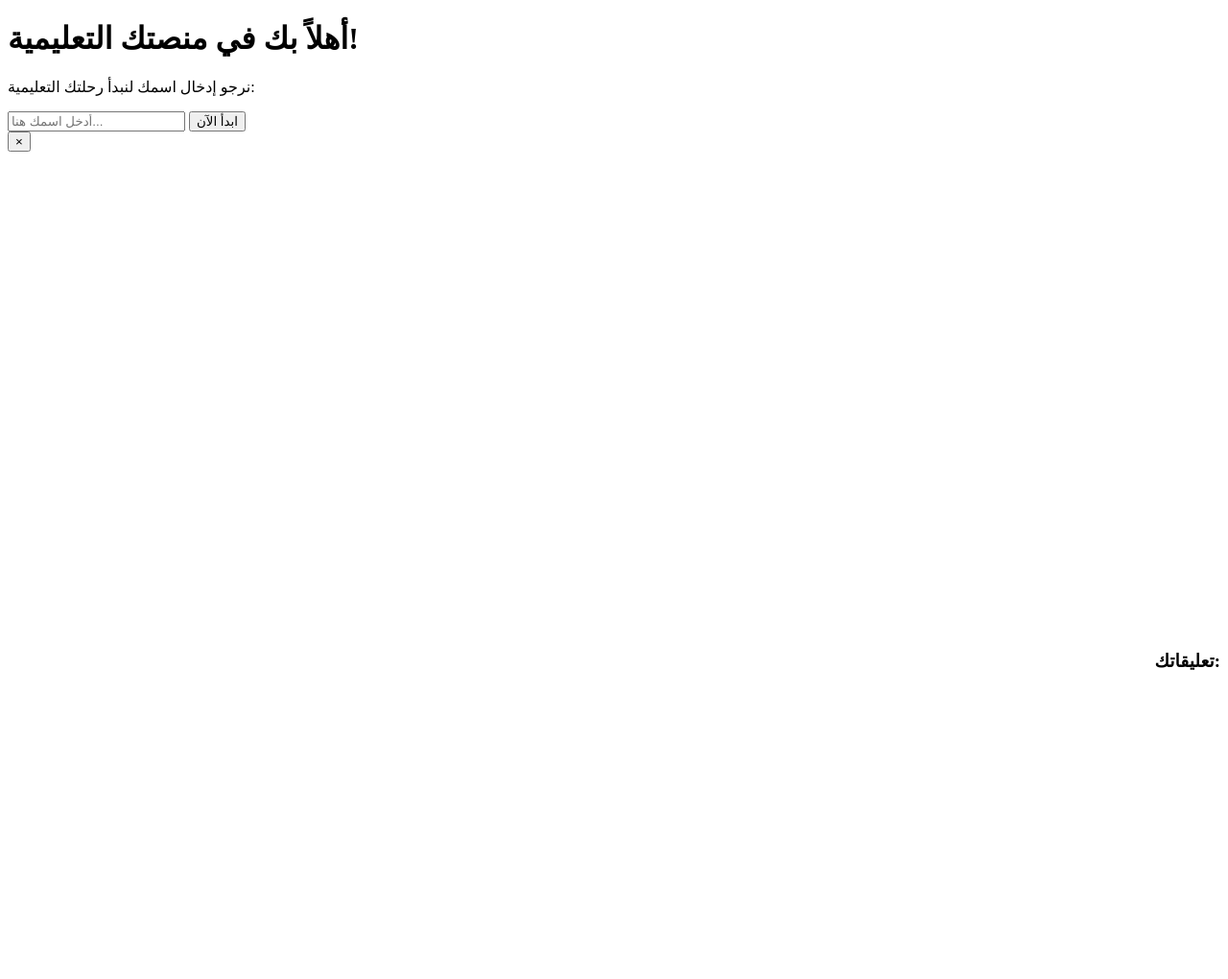
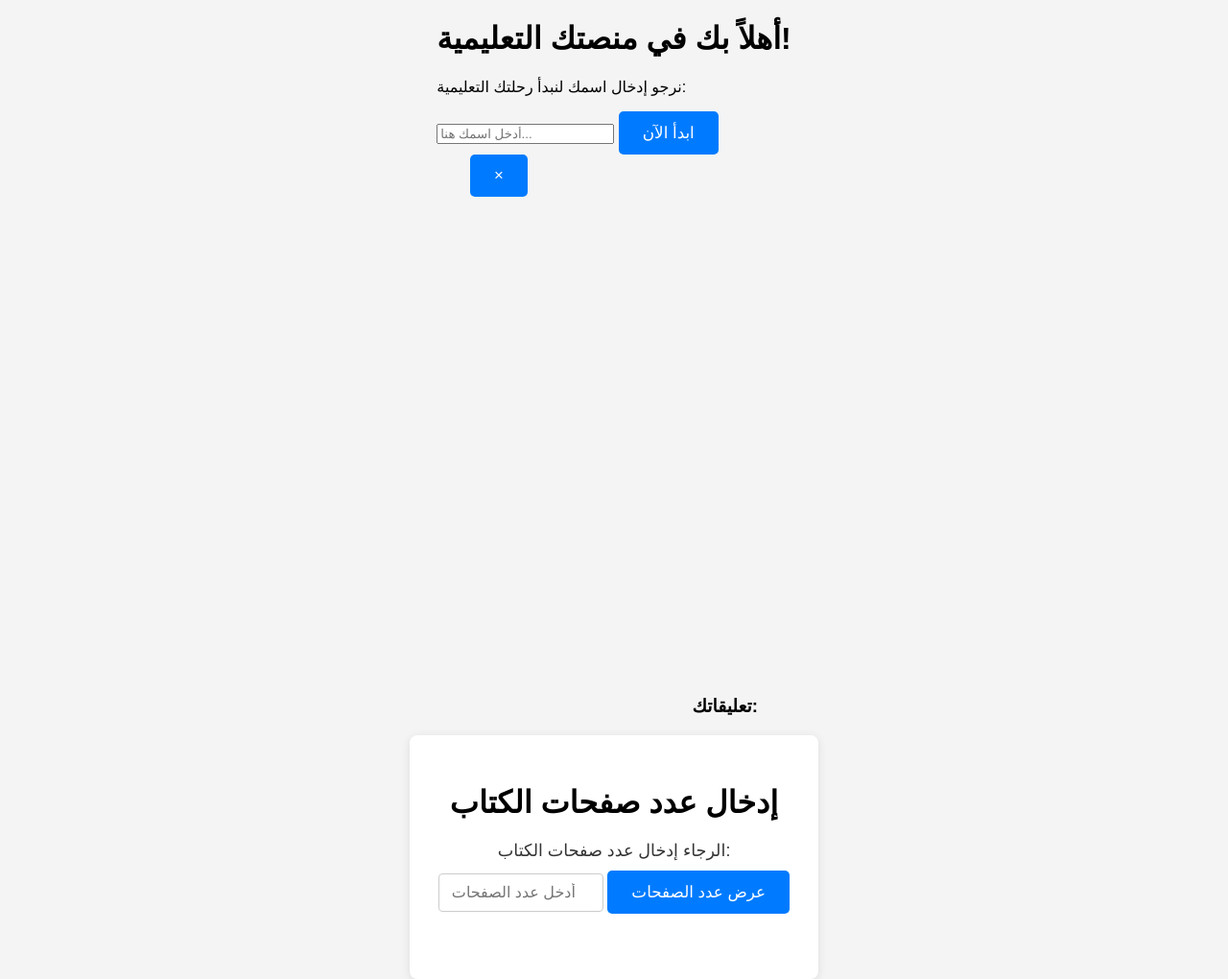
Before and after one commit to ossamaamr/My-educational-platform, a plain HTML site: page index.html in a window 1280 px wide. Shown: the whole page at 96% size. Before the commit the page ends 800 px from the top, so only its background shows below. Drawn offline with nearby package versions, Linux system fonts and the light colour scheme.

Commit message:
Update index.html

```diff
--- a/index.html
+++ b/index.html
@@ -292,4 +292,90 @@
     <script src="https://cdn.jsdelivr.net/npm/chart.js"></script>
     <script src="script.js"></script>
 </body>
+<!DOCTYPE html>
+<html lang="ar">
+<head>
+    <meta charset="UTF-8">
+    <meta name="viewport" content="width=device-width, initial-scale=1.0">
+    <title>إدخال عدد صفحات الكتاب</title>
+    <style>
+        body {
+            font-family: Arial, sans-serif;
+            display: flex;
+            flex-direction: column;
+            align-items: center;
+            justify-content: center;
+            min-height: 100vh;
+            background-color: #f4f4f4;
+            margin: 0;
+        }
+        .container {
+            background-color: #fff;
+            padding: 30px;
+            border-radius: 8px;
+            box-shadow: 0 2px 10px rgba(0, 0, 0, 0.1);
+            text-align: center;
+        }
+        label {
+            display: block;
+            margin-bottom: 10px;
+            font-size: 1.1em;
+            color: #333;
+        }
+        input[type="number"] {
+            width: 150px;
+            padding: 10px;
+            margin-bottom: 20px;
+            border: 1px solid #ccc;
+            border-radius: 4px;
+            font-size: 1em;
+            text-align: center;
+        }
+        button {
+            background-color: #007bff;
+            color: white;
+            padding: 12px 25px;
+            border: none;
+            border-radius: 5px;
+            cursor: pointer;
+            font-size: 1.05em;
+            transition: background-color 0.3s ease;
+        }
+        button:hover {
+            background-color: #0056b3;
+        }
+        #result {
+            margin-top: 20px;
+            font-size: 1.2em;
+            color: #28a745;
+            font-weight: bold;
+        }
+    </style>
+</head>
+<body>
+    <div class="container">
+        <h1>إدخال عدد صفحات الكتاب</h1>
+        <label for="pagesInput">الرجاء إدخال عدد صفحات الكتاب:</label>
+        <input type="number" id="pagesInput" min="1" placeholder="أدخل عدد الصفحات">
+        <button onclick="displayPages()">عرض عدد الصفحات</button>
+        <div id="result"></div>
+    </div>
+
+    <script>
+        function displayPages() {
+            const pagesInput = document.getElementById('pagesInput');
+            const resultDiv = document.getElementById('result');
+            const numberOfPages = parseInt(pagesInput.value);
+
+            if (isNaN(numberOfPages) || numberOfPages <= 0) {
+                resultDiv.style.color = 'red';
+                resultDiv.textContent = 'الرجاء إدخال عدد صحيح موجب لعدد الصفحات.';
+            } else {
+                resultDiv.style.color = '#28a745';
+                resultDiv.textContent = `عدد صفحات الكتاب هو: ${numberOfPages} صفحة.`;
+            }
+        }
+    </script>
+</body>
 </html>
+</html>
```
